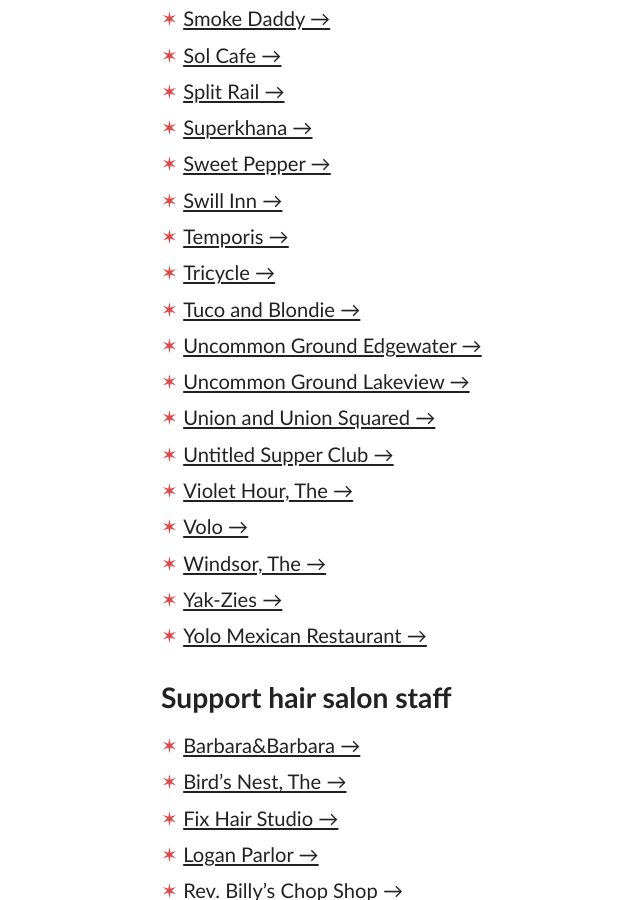
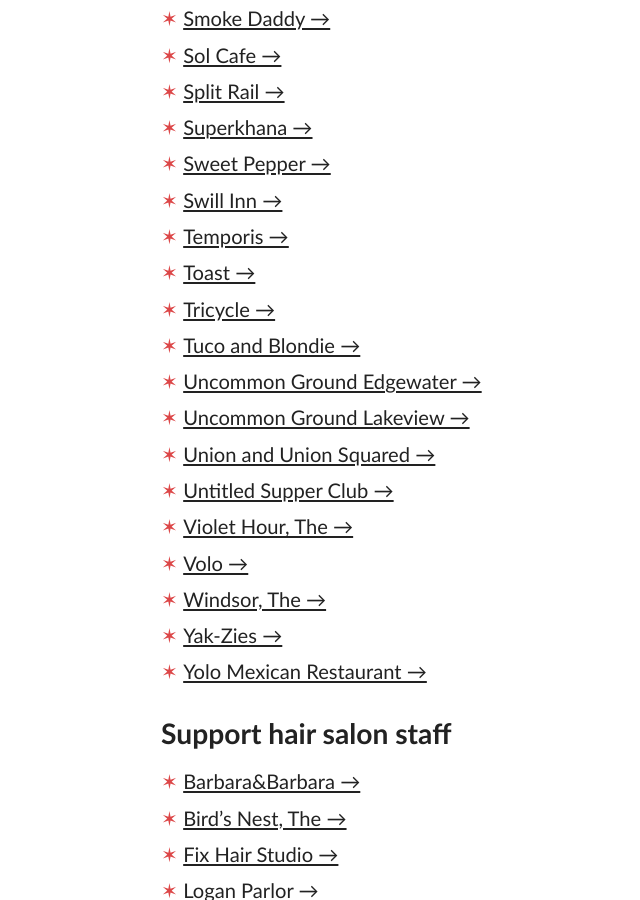
Before and after one commit to spencertweedy/chicagoservicerelief, a Jekyll site: the page built from index.html, in a window 1280 px wide and 900 px high, scrolled down 10885 px. Shown: the whole window, without its empty margins (159-799 px from the left). Built offline with Jekyll 4.4.1, drawn with Linux system fonts in a browser that asks for light colours.

Commit message:
add toast

```diff
--- a/_data/establishments.yml
+++ b/_data/establishments.yml
@@ -1013,3 +1013,6 @@
 - title: Fat Cat Bar
   url: https://www.gofundme.com/f/save-the-fat-cats-from-becoming-skinny-kitties
   type: bar
+- title: Toast
+  url: https://www.gofundme.com/f/toast-staff-relief-fund
+  type: restaurant
```
